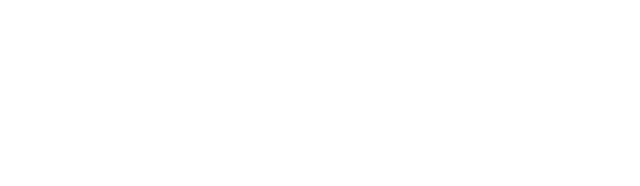
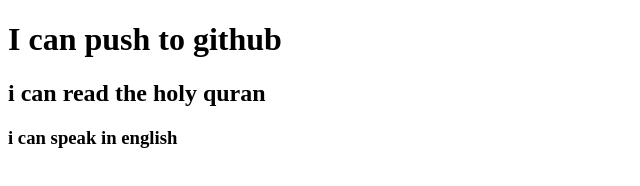
Before and after one commit to Mizanur99/my-third-repo, a plain HTML site: page index.html in a window 1280 px wide. Shown: the whole page, without its empty margins (0-640 px from the left). Drawn offline with Linux system fonts and the light colour scheme.

Commit message:
added header

```diff
--- a/index.html
+++ b/index.html
@@ -7,6 +7,8 @@
     <title>My third github repo</title>
 </head>
 <body>
-
+    <h1>I can push to github</h1>
+    <h2>i can read the holy quran</h2>
+    <h3>i can speak in english</h3>
 </body>
 </html>
```
